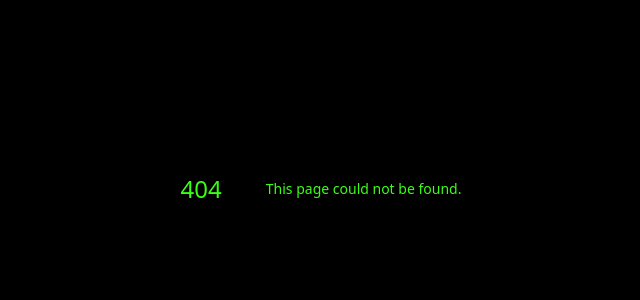
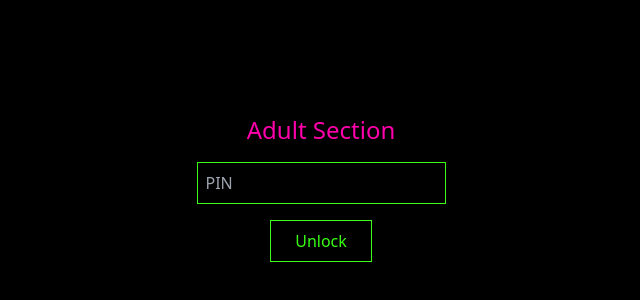
Before and after one commit to cgartco6/media-platform, a Next.js app in the folder apps/web/: page /adult in a window 1280 px wide. Before the commit this address had no page. Shown: the part 212-512 px from the top of the page, without its empty margins (319-959 px from the left). Built offline with nearby package versions, Linux system fonts and the light colour scheme.

Commit message:
Implement AdultPage component with PIN unlock feature

```diff
--- /dev/null
+++ b/apps/web/app/adult/page.tsx
@@ -0,0 +1,67 @@
+"use client";
+
+import { useState, useEffect } from "react";
+
+export default function AdultPage() {
+  const [pin, setPin] = useState("");
+  const [unlocked, setUnlocked] = useState(false);
+  const [history, setHistory] = useState<string[]>([]);
+
+  useEffect(() => {
+    const saved = localStorage.getItem("adult-history");
+    if (saved) setHistory(JSON.parse(saved));
+  }, []);
+
+  const unlock = () => {
+    if (pin === "1234") setUnlocked(true); // change PIN
+  };
+
+  const addToHistory = (title: string) => {
+    const updated = [title, ...history].slice(0, 20);
+    setHistory(updated);
+    localStorage.setItem("adult-history", JSON.stringify(updated));
+  };
+
+  if (!unlocked) {
+    return (
+      <div className="p-6 flex flex-col items-center justify-center min-h-screen">
+        <h1 className="text-2xl mb-4 text-neon-pink">Adult Section</h1>
+        <input
+          type="password"
+          value={pin}
+          onChange={(e) => setPin(e.target.value)}
+          className="bg-black border border-neon-green text-neon-green p-2 mb-4"
+          placeholder="PIN"
+        />
+        <button
+          onClick={unlock}
+          className="border border-neon-green px-6 py-2 hover:bg-neon-green hover:text-black"
+        >
+          Unlock
+        </button>
+      </div>
+    );
+  }
+
+  return (
+    <div className="p-6">
+      <h1 className="text-3xl mb-6 text-neon-pink">Adult</h1>
+      <p className="mb-4 text-neon-green">
+        Open external adult sites in a private browser. Titles you mark appear below.
+      </p>
+      <button
+        onClick={() => addToHistory("Example Adult Title " + Date.now())}
+        className="border border-neon-pink px-4 py-2 mb-6"
+      >
+        Add current title to history
+      </button>
+      <ul className="space-y-2">
+        {history.map((item, i) => (
+          <li key={i} className="watched">
+            {item}
+          </li>
+        ))}
+      </ul>
+    </div>
+  );
+}
```
